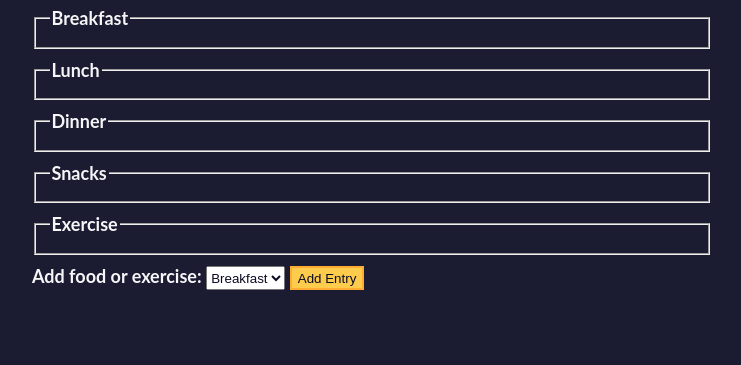
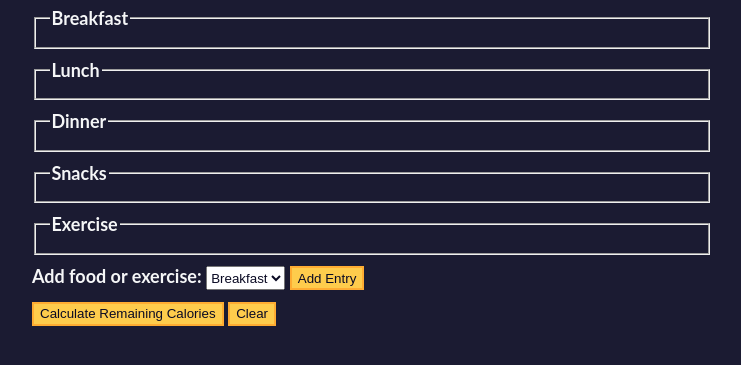
Before and after one commit to karianjahi/calorie-counter, a plain HTML site: page index.html in a window 1280 px wide. Shown: the part 117-482 px from the top of the page, without its empty margins (268-1009 px from the left). Drawn offline with Linux system fonts and the light colour scheme.

Commit message:
Add elements for submitting form

```diff
--- a/index.html
+++ b/index.html
@@ -46,6 +46,10 @@
                     </select>
                     <button id="add-entry">Add Entry</button>
                 </span></div>
+                <div>
+                    <button type="submit">Calculate Remaining Calories</button>
+                    <button type="button" id="clear">Clear</button>
+                </div>
             </form>
         </div>
     </main>
```
